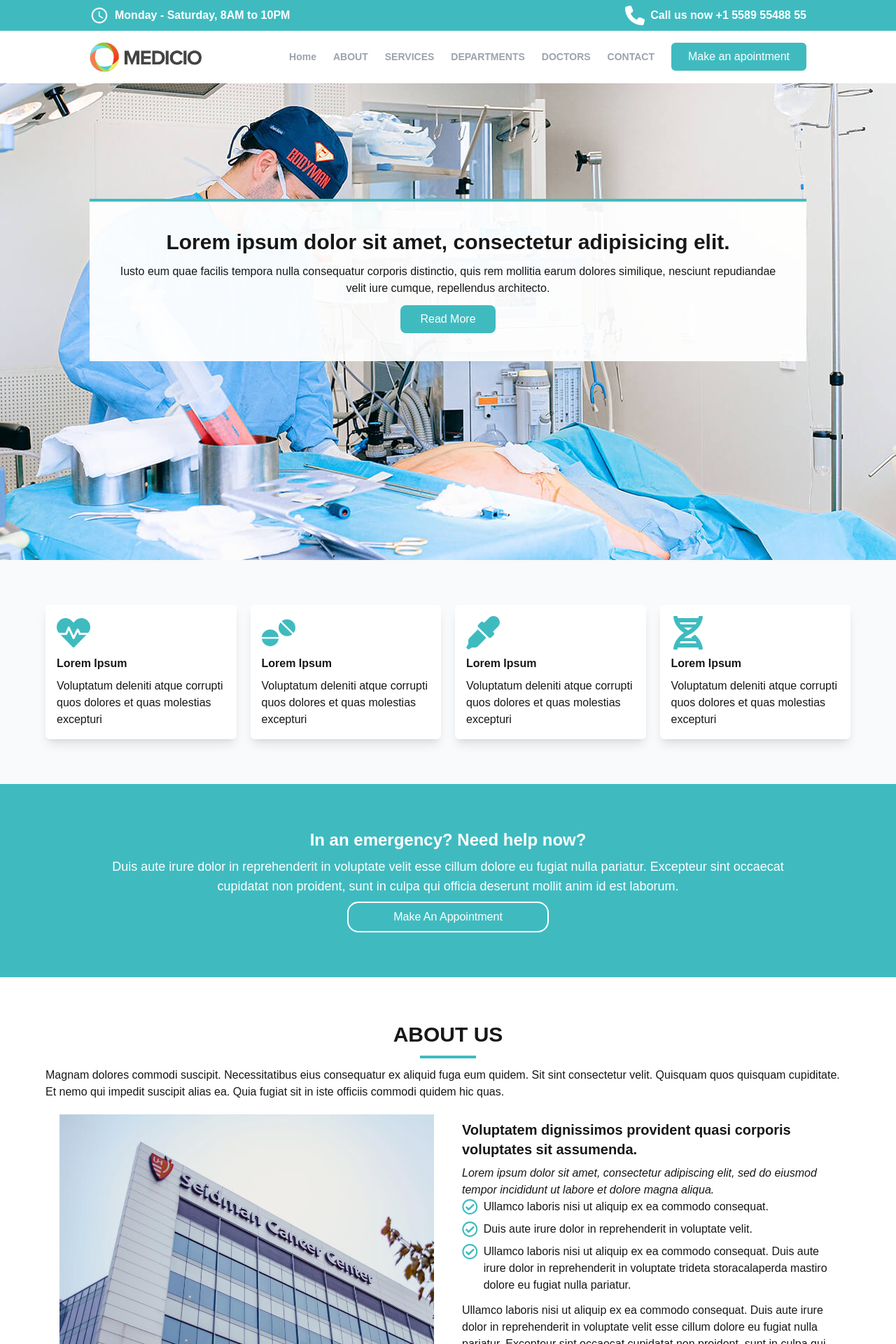
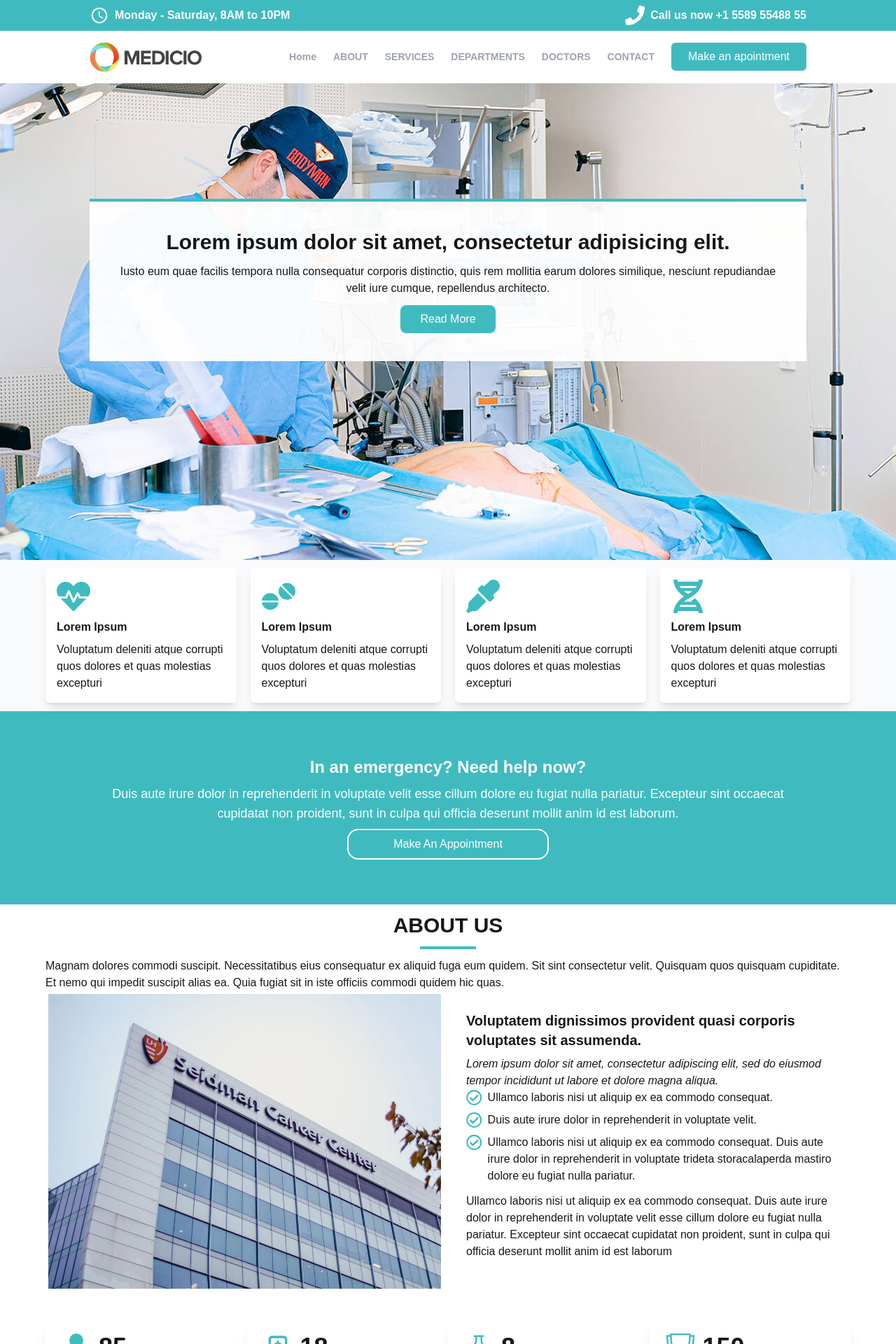
Before and after one commit to amaniCoding/medico, a Next.js app: page / in a window 1280 px wide. Shown: the top 1920 px of the page at 70% size. Built offline with nearby package versions, Linux system fonts and the light colour scheme.

Commit message:
added some features

```diff
--- a/app/globals.css
+++ b/app/globals.css
@@ -25,5 +25,5 @@ body {
   scroll-behavior: smooth;
 }
 .testimonials .slick-slide div {
-margin: 6px 6px !important;
+margin: 4px 4px !important;
 }
--- a/app/ui/aboutus.tsx
+++ b/app/ui/aboutus.tsx
@@ -3,16 +3,16 @@ import Image from "next/image"
 import { FaRegCheckCircle } from "react-icons/fa"
 export default function AboutUs() {
   return (
-    <section className="py-16">
+    <section className="p-3">
       <div className="max-w-[1150px] mx-auto">
         <p className="text-3xl font-bold pb-3 text-center uppercase">About Us</p>
         <div className="flex items-center justify-center">
           <p className="border-b-[4px] border-b-[#3FBBC0] w-20 text-center"></p>
         </div>
         <p className="mt-3">Magnam dolores commodi suscipit. Necessitatibus eius consequatur ex aliquid fuga eum quidem. Sit sint consectetur velit. Quisquam quos quisquam cupiditate. Et nemo qui impedit suscipit alias ea. Quia fugiat sit in iste officiis commodi quidem hic quas.</p>
-        <div className="grid grid-cols-12">
+        <div className="grid grid-cols-12 gap-3">
           <div className="md:col-span-6 col-span-12">
-            <div className="p-5">
+            <div className="p-1">
               <Image
                 alt="Medico developed by Amanuel Ferede in Next.js"
                 src={`/seldom.jpg`}
--- a/app/ui/doctors.tsx
+++ b/app/ui/doctors.tsx
@@ -4,7 +4,7 @@ import { FaInstagram, FaLinkedin, FaTwitter } from "react-icons/fa"
 import { TiSocialFacebook } from "react-icons/ti"
 export default function Doctors() {
   return (
-    <section className="py-14 bg-[#f7fcfc]">
+    <section className="p-3 bg-[#f7fcfc]">
       <div className="max-w-[1150px] mx-auto">
       <p className="text-3xl font-bold p-3 text-center uppercase">Doctors</p>
         <div className="flex items-center justify-center">
--- a/app/ui/menu.tsx
+++ b/app/ui/menu.tsx
@@ -3,9 +3,9 @@ import { FaDna, FaEyeDropper, FaHeartbeat, FaTablets } from "react-icons/fa";
 
 export default function Menu() {
   return (
-    <section className="bg-gray-50 py-16">
+    <section className="bg-gray-50 p-3">
       <div className="max-w-[1150px] mx-auto">
-        <div className="grid md:grid-cols-4 grid-cols-1 md:gap-5 gap-10">
+        <div className="grid md:grid-cols-4 grid-cols-1 gap-5">
           <div className="group p-4 rounded-md shadow-lg bg-white relative before:absolute before:content-[' '] before:top-full before:bottom-0 before:left-0 before:right-0 before:bg-[#d9f1f2] hover:before:top-0 before:transition-all before:duration-200 before:ease-in-out hover:before:bg-[#3fbbc0] before:-z-10 z-10 before:rounded-md"
           >
             <div className=""></div>
--- a/app/ui/nav-bar.tsx
+++ b/app/ui/nav-bar.tsx
@@ -2,22 +2,31 @@
 import Image from "next/image";
 import Link from "next/link";
 import { useEffect, useRef, useState } from "react";
-import { FaBars } from "react-icons/fa";
+import { FaBars, FaPhone } from "react-icons/fa";
 import { FaXmark } from "react-icons/fa6";
-import TopNavBar from "./top-nav-bar";
+import { IoMdTime } from "react-icons/io";
 export default function NavBar() {
   const [isShowMobileMenu, setIsShowMobileMenu] = useState<boolean>(false);
   const navRef = useRef<HTMLDivElement>(null);
+  const topBarnavref = useRef<HTMLDivElement>(null);
+
+  const showMobileMenu = () => {
+    setIsShowMobileMenu(true);
+  }
+
   const myFunction = () => {
     navRef.current!.style.transition = 'all 0.5s';
+    topBarnavref.current!.style.transition = 'all 0.5s';
     window.addEventListener("scroll", function () {
+      const scrollH = topBarnavref.current?.scrollHeight;
+      if (this.document.body.scrollTop > 25 || this.document.documentElement.scrollTop > 25) {
 
-        if (this.document.body.scrollTop > 25 || this.document.documentElement.scrollTop > 25) {
-          navRef.current!.style.transform = "translateY(-60%)";
+        topBarnavref.current!.style.transform = "translateY(-100%)";
+        navRef.current!.style.transform = `translateY(-${scrollH}px)`;
 
       } else {
         navRef.current!.style.transform = "translateY(0)";
-
+        topBarnavref.current!.style.transform = "translateY(0)";
       }
     });
   }
@@ -28,16 +37,28 @@ export default function NavBar() {
       myFunction();
     }
   }, [])
-  const showMobileMenu = () => {
-    setIsShowMobileMenu(true);
-  }
+
 
 
   return (
 
     <div className="fixed top-0 right-0 left-0 z-20">
-      <TopNavBar/>
-      <nav className="md:p-4 p-2 bg-white" ref={navRef}>
+
+      <nav className="p-2 bg-[#3FBBC0] md:block hidden" ref={topBarnavref}>
+        <div className="max-w-screen-lg mx-auto">
+          <div className="flex items-center justify-between space-x-3">
+            <div className="flex items-center space-x-2">
+              <IoMdTime className="w-7 h-7" color="white" />
+              <span className="font-semibold text-white">Monday - Saturday, 8AM to 10PM</span>
+            </div>
+            <div className="flex items-center space-x-2">
+              <FaPhone className="w-7 h-7" color="white" />
+              <span className="font-semibold text-white">Call us now +1 5589 55488 55</span>
+            </div>
+          </div>
+        </div>
+      </nav>
+      <nav className="md:p-4 p-2 bg-white relative" ref={navRef}>
         <div className="max-w-screen-lg mx-auto">
 
           <div className="flex items-center justify-between space-x-3">
@@ -79,11 +100,11 @@ export default function NavBar() {
         </div>
         {
           isShowMobileMenu && (
-            <div className="md:hidden block fixed top-0 left-0 bottom-0 right-0 bg-black/60 z-10 overflow-hidden">
+            <div className="md:hidden block fixed top-0 left-0 bottom-0 right-0 bg-black/60 z-[200] overflow-hidden h-screen">
               <FaXmark className="w-8 h-8 absolute top-5 right-5 cursor-pointer" color="white" onClick={() => { setIsShowMobileMenu(false) }} />
-              <div className="max-w-screen-sm h-screen mx-5 mt-16 bg-white rounded-xl p-6">
-                <div className="flex flex-col space-y-6 items-start s">
-                  <Link className="hover:text-[#3FBBC0] hover:font-semibold font-semibold font-semibold text-gray-400"
+              <div className="max-w-screen-sm mx-5 mt-16 bg-white rounded-xl p-6 h-[70vh]">
+                <div className="flex flex-col space-y-6 items-start ">
+                  <Link className="hover:text-[#3FBBC0] hover:font-semibold font-semibold text-gray-400"
                     href={`/`}
                   >Home</Link>
                   <Link className="hover:text-[#3FBBC0] hover:font-semibold font-semibold text-gray-400"
--- a/app/ui/testimonials.tsx
+++ b/app/ui/testimonials.tsx
@@ -41,7 +41,7 @@ export default function Testimonials() {
     ]
   };
   return (
-    <section className="p-6">
+    <section className="p-3 mb-10">
       <div className="max-w-[1150px] mx-auto testimonials">
         <p className="text-3xl font-bold pb-3 text-center uppercase">Testimonials</p>
         <div className="flex items-center justify-center">
@@ -54,7 +54,7 @@ export default function Testimonials() {
         <div className="slider-container">
           <Slider {...settings}>
 
-            <div className="h-[388px] md:p-0 p-5">
+            <div className="min-h-[320px] md:p-0 p-5">
               <div className="relative p-6 bg-[#F7FCFC]">
                 <p className="italic text-lg text-slate-600">Lorem ipsum dolor sit amet consectetur adipisicing elit. Doloremque, omnis sed modi aut eos ab illo totam officiis eum obcaecati necessitatibus reiciendis quod excepturi quos quae autem et similique deserunt.</p>
 
@@ -73,7 +73,7 @@ export default function Testimonials() {
               </div>
 
             </div>
-            <div className="h-[388px] md:p-0 p-5">
+            <div className="min-h-[320px] md:p-0 p-5">
               <div className="relative p-6 bg-[#F7FCFC]">
                 <p className="italic text-lg text-slate-600">Lorem ipsum dolor sit amet consectetur adipisicing elit. Doloremque, omnis sed modi aut eos ab illo totam officiis eum obcaecati necessitatibus reiciendis quod excepturi quos quae autem et similique deserunt.</p>
 
@@ -92,7 +92,7 @@ export default function Testimonials() {
               </div>
 
             </div>
-            <div className="h-[388px] md:p-0 p-5">
+            <div className="min-h-[320px] md:p-0 p-5">
               <div className="relative p-6 bg-[#F7FCFC]">
                 <p className="italic text-lg text-slate-600">Lorem ipsum dolor sit amet consectetur adipisicing elit. Doloremque, omnis sed modi aut eos ab illo totam officiis eum obcaecati necessitatibus reiciendis quod excepturi quos quae autem et similique deserunt.</p>
 
@@ -111,7 +111,7 @@ export default function Testimonials() {
               </div>
 
             </div>
-            <div className="h-[388px] md:p-0 p-5">
+            <div className="min-h-[320px] md:p-0 p-5">
               <div className="relative p-6 bg-[#F7FCFC]">
                 <p className="italic text-lg text-slate-600">Lorem ipsum dolor sit amet consectetur adipisicing elit. Doloremque, omnis sed modi aut eos ab illo totam officiis eum obcaecati necessitatibus reiciendis quod excepturi quos quae autem et similique deserunt.</p>
 
@@ -130,7 +130,7 @@ export default function Testimonials() {
               </div>
 
             </div>
-            <div className="h-[388px] md:p-0 p-5">
+            <div className="min-h-[320px] md:p-0 p-5">
               <div className="relative p-6 bg-[#F7FCFC]">
                 <p className="italic text-lg text-slate-600">Lorem ipsum dolor sit amet consectetur adipisicing elit. Doloremque, omnis sed modi aut eos ab illo totam officiis eum obcaecati necessitatibus reiciendis quod excepturi quos quae autem et similique deserunt.</p>
 
--- a/app/ui/top-nav-bar.tsx
+++ /dev/null
@@ -1,44 +0,0 @@
-'use client'
-import { useRef, useEffect } from "react";
-import { FaPhone } from "react-icons/fa6";
-import { IoMdTime } from "react-icons/io";
-export default function TopNavBar() {
-  const topBarnavref = useRef<HTMLDivElement>(null);
-
-  const myFunction = () => {
-    topBarnavref.current!.style.transition = 'all 0.5s';
-    window.addEventListener("scroll", function () {
-
-      if (this.document.body.scrollTop > 25 || this.document.documentElement.scrollTop > 25) {
-        topBarnavref.current!.style.transform = "translateY(-100%)";
-
-      } else {
-        topBarnavref.current!.style.transform = "translateY(0)";
-
-      }
-    });
-  }
-
-   useEffect(() => {
-      myFunction();
-      return () => {
-        myFunction();
-      }
-    }, [])
-  return (
-    <nav className="p-2 bg-[#3FBBC0] md:block hidden" ref={topBarnavref}>
-      <div className="max-w-screen-lg mx-auto">
-        <div className="flex items-center justify-between space-x-3">
-          <div className="flex items-center space-x-2">
-            <IoMdTime className="w-7 h-7" color="white" />
-            <span className="font-semibold text-white">Monday - Saturday, 8AM to 10PM</span>
-          </div>
-          <div className="flex items-center space-x-2">
-            <FaPhone className="w-7 h-7" color="white" />
-            <span className="font-semibold text-white">Call us now +1 5589 55488 55</span>
-          </div>
-        </div>
-      </div>
-    </nav>
-  )
-}
```
Lines whose indentation alone changed are shown as unchanged.
